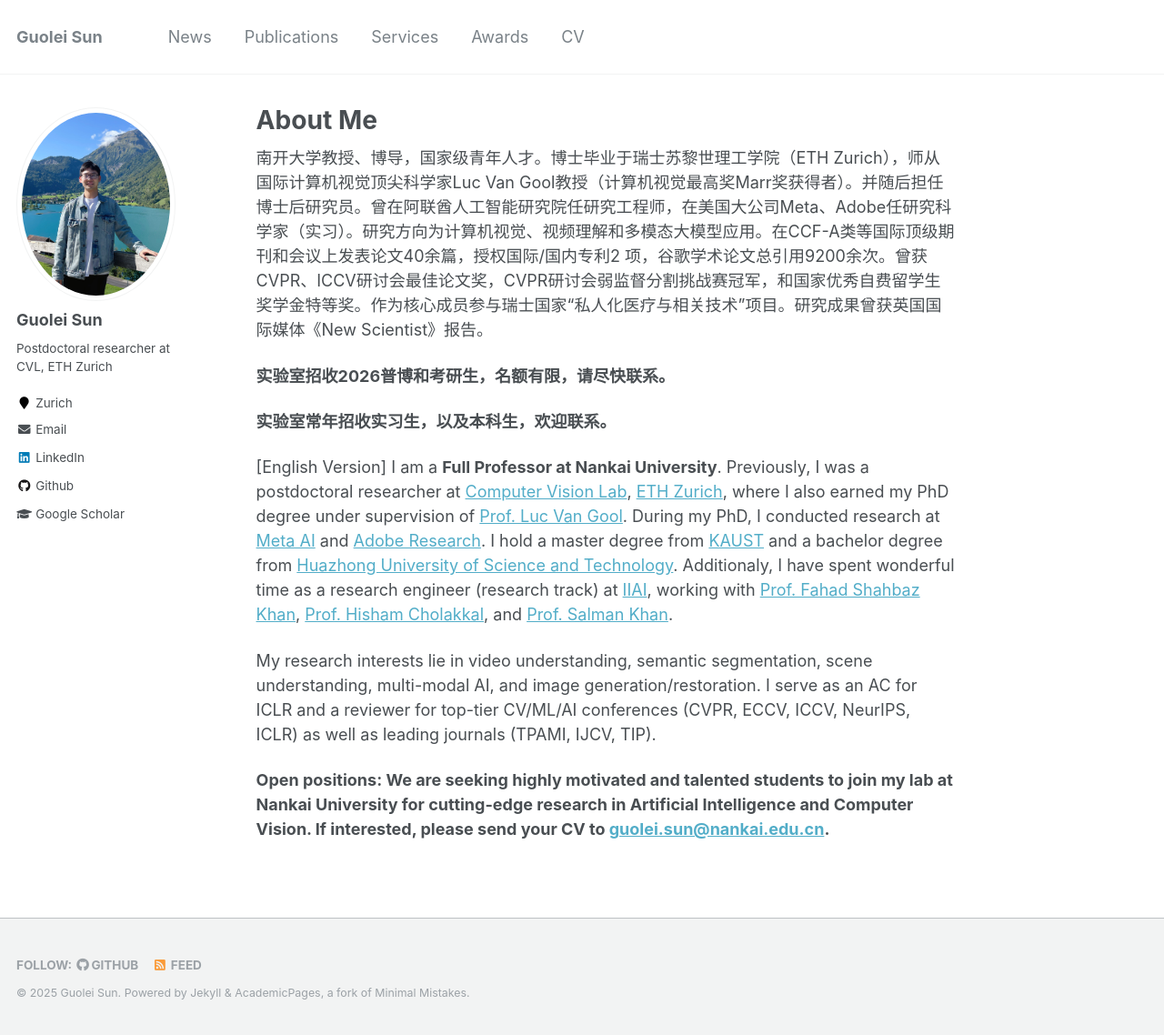
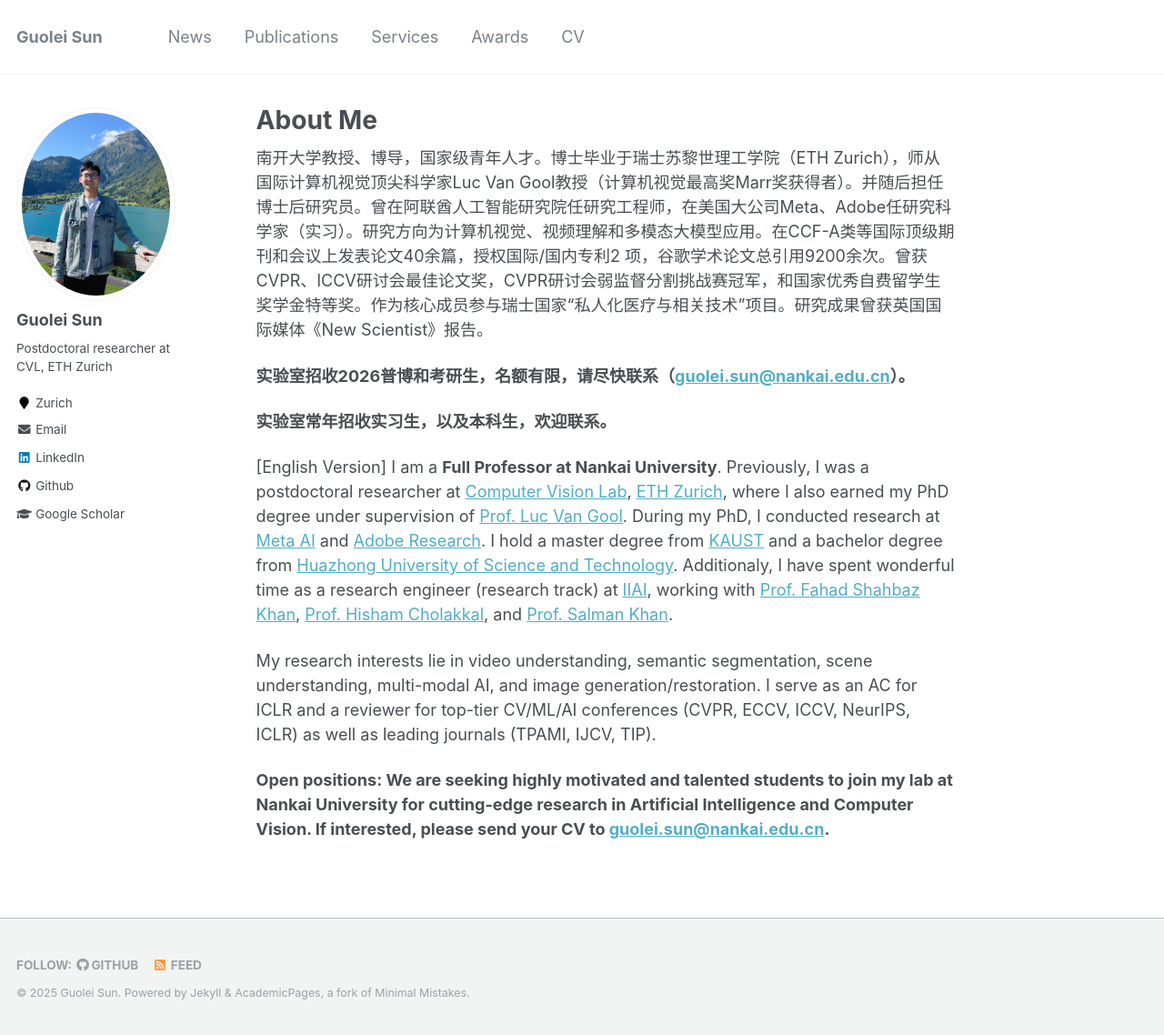
Before and after one commit to GuoleiSun/GuoleiSun.github.io, a Jekyll site: the page built from _pages/about.md, in a window 1280 px wide and 1138 px high. Shown: the whole window at 91% size. Built offline with Jekyll 4.4.1, drawn with Linux system fonts in a browser that asks for light colours; some of the changed lines change nothing that is shown.

Commit message:
Update about.md

```diff
--- a/_pages/about.md
+++ b/_pages/about.md
@@ -9,7 +9,7 @@ redirect_from:
 ---
 南开大学教授、博导，国家级青年人才。博士毕业于瑞士苏黎世理工学院（ETH Zurich），师从国际计算机视觉顶尖科学家Luc Van Gool教授（计算机视觉最高奖Marr奖获得者）。并随后担任博士后研究员。曾在阿联酋人工智能研究院任研究工程师，在美国大公司Meta、Adobe任研究科学家（实习）。研究方向为计算机视觉、视频理解和多模态大模型应用。在CCF-A类等国际顶级期刊和会议上发表论文40余篇，授权国际/国内专利2 项，谷歌学术论文总引用9200余次。曾获CVPR、ICCV研讨会最佳论文奖，CVPR研讨会弱监督分割挑战赛冠军，和国家优秀自费留学生奖学金特等奖。作为核心成员参与瑞士国家“私人化医疗与相关技术”项目。研究成果曾获英国国际媒体《New Scientist》报告。
 
-<strong>实验室招收2026普博和考研生，名额有限，请尽快联系。<strong>
+<strong>实验室招收2026普博和考研生，名额有限，请尽快联系（<guolei.sun@nankai.edu.cn>）。<strong>
 
 <strong>实验室常年招收实习生，以及本科生，欢迎联系。<strong>
 
```
